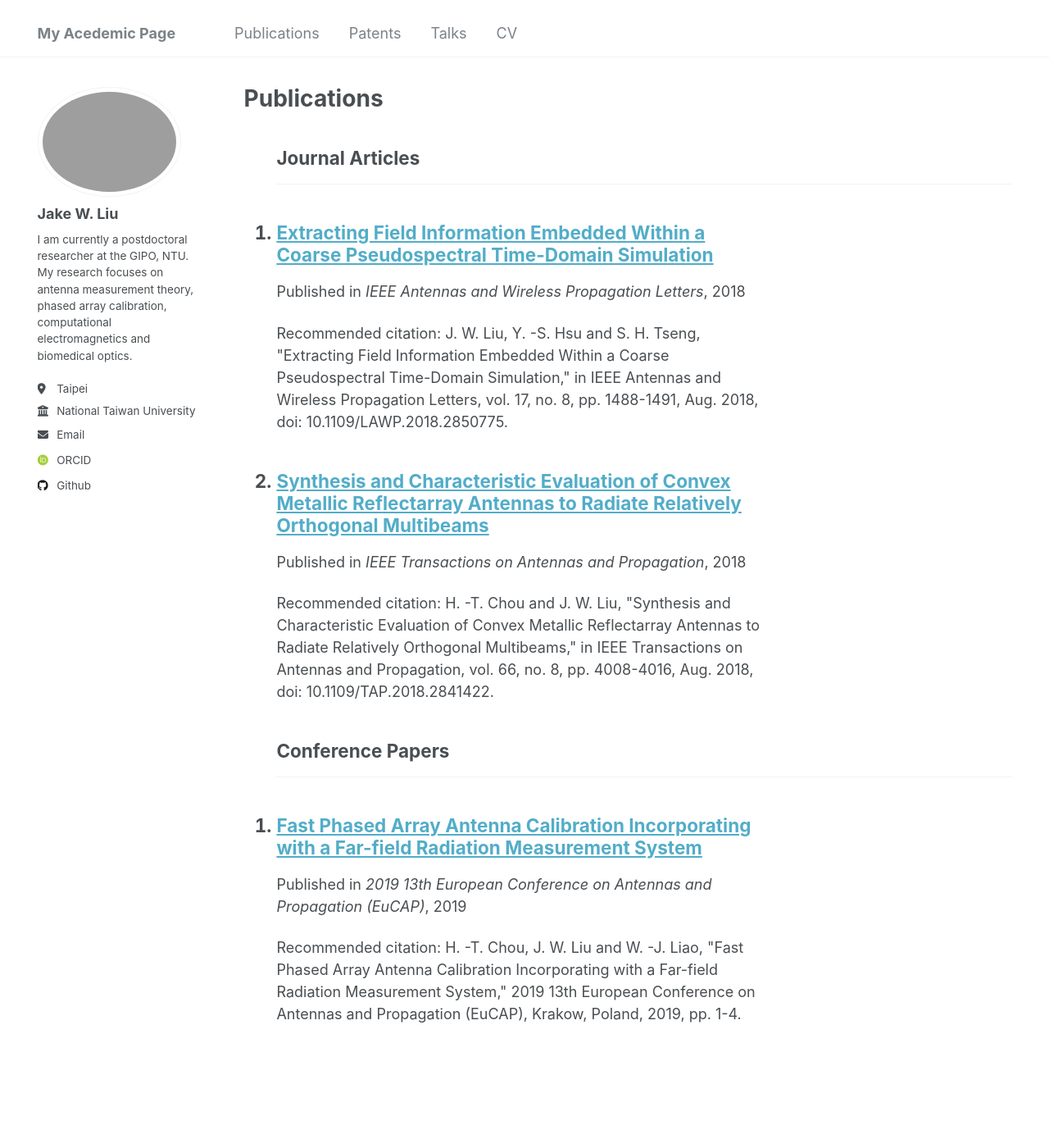
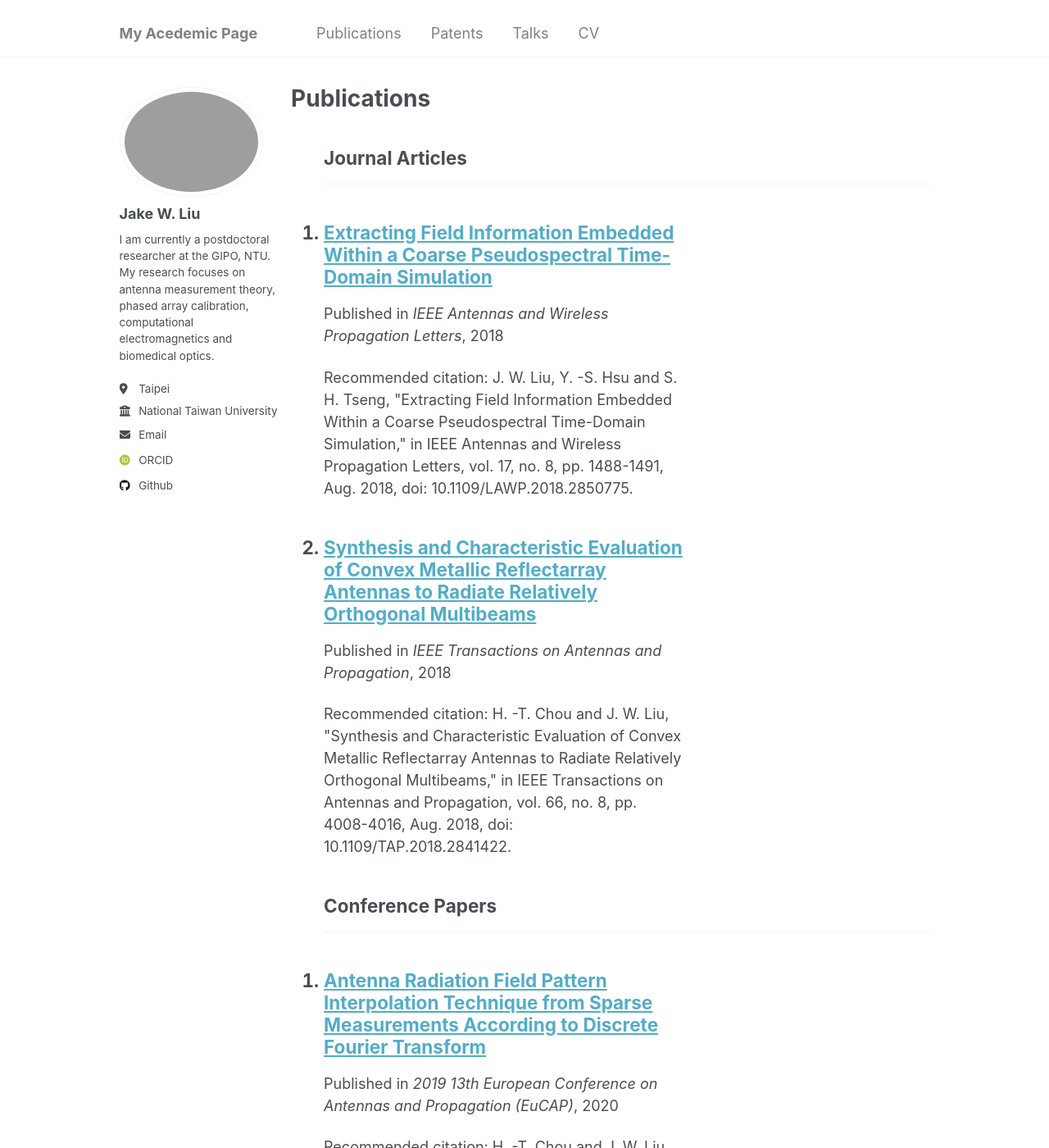
Before and after one commit to akjake616/jwliu, a Jekyll site: the page built from _pages/publications.html, in a window 1280 px wide and 1400 px high. Shown: the whole window at 82% size. Built offline with Jekyll 4.4.1, drawn with Linux system fonts in a browser that asks for light colours; some web fonts are replaced; some of the changed text lies outside the part shown.

Commit message:
add 34nd paper

```diff
--- /dev/null
+++ b/_publications/2020-08-29-URSI-array-interp.md
@@ -0,0 +1,13 @@
+---
+title: "Antenna Radiation Field Pattern Interpolation Technique from Sparse Measurements According to Discrete Fourier Transform"
+collection: publications
+category: conferences
+permalink: /publication/2020-08-29-URSI-array-interp
+excerpt: ' '
+date: 2020-08-29
+venue: '2019 13th European Conference on Antennas and Propagation (EuCAP)'
+# paperurl: 'http://academicpages.github.io/files/paper3.pdf'
+citation: 'H. -T. Chou and J. W. Liu, "Antenna Radiation Field Pattern Interpolation Technique from Sparse Measurements According to Discrete Fourier Transform," 2020 URSI GASS,2020, pp. 1-4.'
+---
+
+In this paper, an efficient method of field pattern interpolation is presented to calibrate the antenna radiation measured by sparse intervals. The technique takes the measurement in far field which lessens the interference caused by the measure antenna (MA). The sparse measurement is determined by the characteristics of discrete Fourier transform (DFT) between an aperture and its far-field radiation, by which the positions to measure the antenna radiation can be given for minimum efforts, and the measurement can be accelerated to acquire the field pattern. The procedure is outlined and some numerical examples are given to validate the method.
--- a/_sass/_variables.scss
+++ b/_sass/_variables.scss
@@ -127,9 +127,9 @@
    // $medium-wide                : 900px !default;
    // $large                      : 925px !default;
    // $x-large                    : 1280px !default;
-   $medium-wide                : 1200px !default;
-   $large                      : 1225px !default;
-   $x-large                    : 1580px !default;
+   $medium-wide                : 1000px !default;
+   $large                      : 1025px !default;
+   $x-large                    : 1380px !default;
 
    /*
       Grid
```
